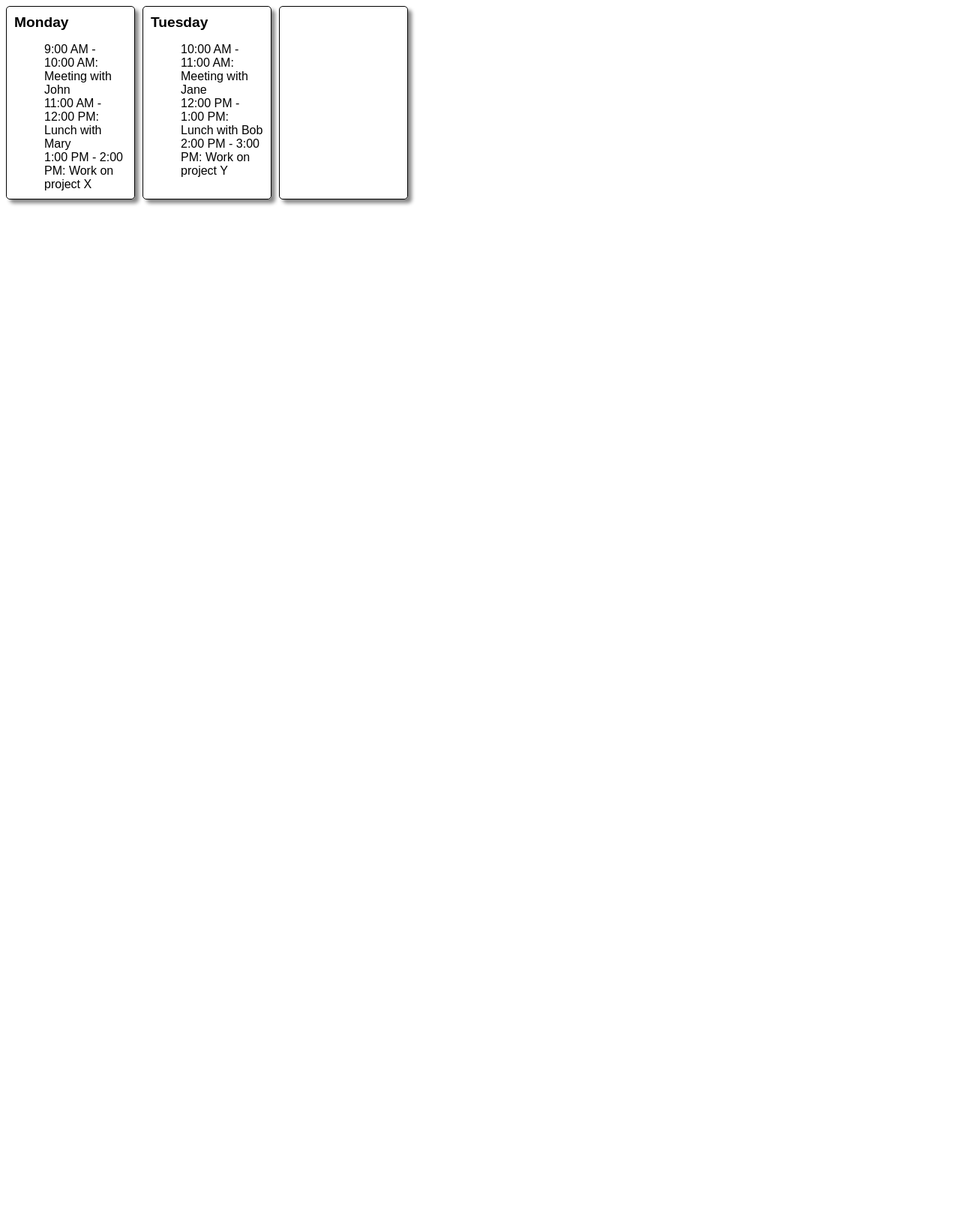
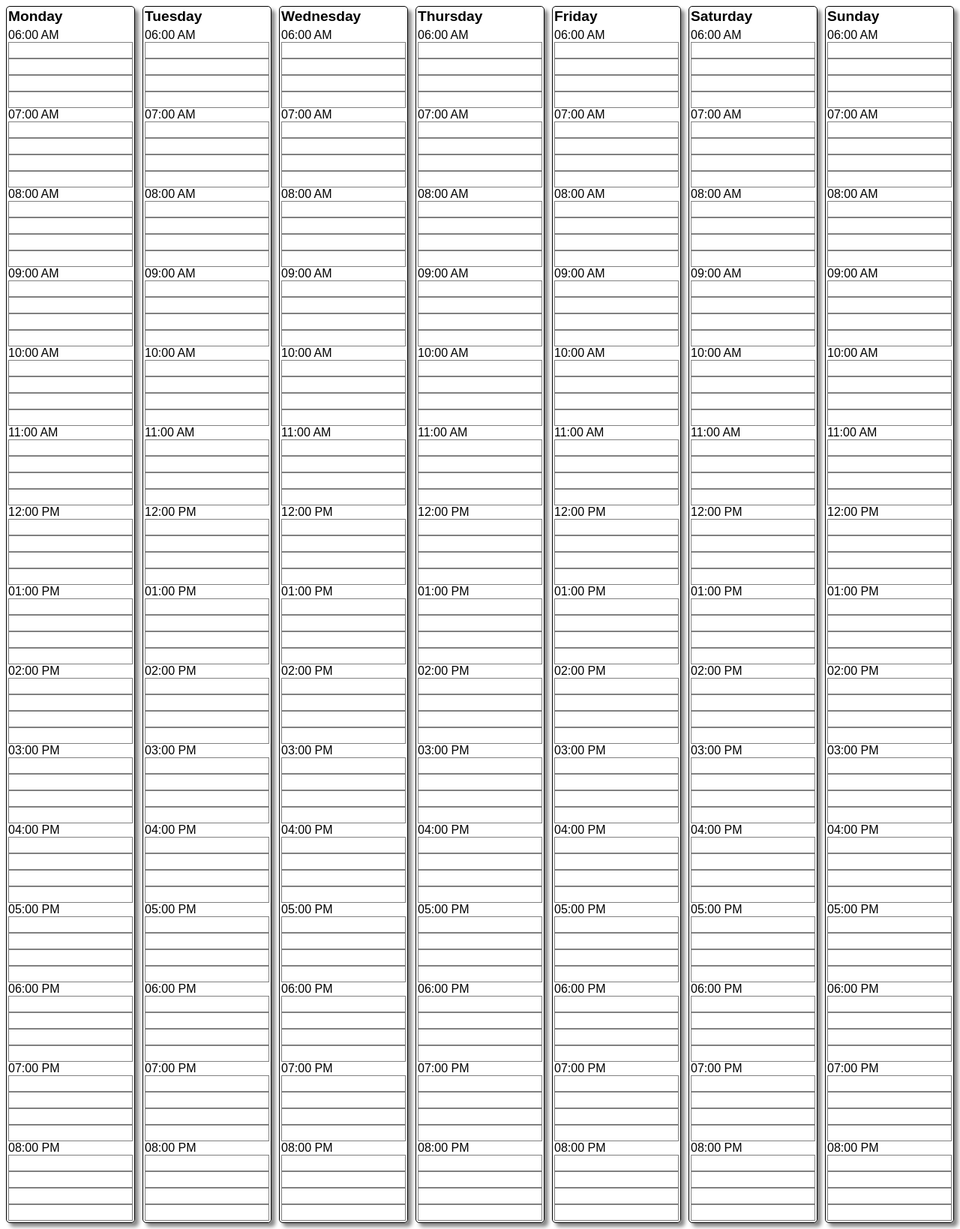
Before and after one commit to adamhannadev/django, a Django app: page / in a window 1280 px wide. Shown: the whole page at 75% size. Before the commit the page ends 274 px from the top, so only its background shows below. Run offline with Django 4.2, Linux system fonts and the light colour scheme.

Commit message:
Generate calendar view timeslots from range of open hours

```diff
--- a/ahbd/bookings/templates/bookings/week.html
+++ b/ahbd/bookings/templates/bookings/week.html
@@ -14,7 +14,7 @@
     }
 
     .calendar-week-view-day {
-      padding: 10px;
+      padding: 2px;
       border: 1px solid black;
       border-radius: 5px;
       box-shadow: 5px 5px 5px #888888;
@@ -30,28 +30,29 @@
       list-style: none;
       margin-bottom: 0;
     }
-
-    .calendar-week-view-day-event {
+    .calendar-week-view-day-events > .quarter-hour{
       margin-bottom: 5px;
+      font-size: x-small;
+      border: 1px solid gray;
+      padding: 10px;
+      margin:0px;
+      align-content: stretch;
     }
   </style>
 </head>
 <body>
   <div class="calendar-week-view">
+    {% for day in week %}
     <div class="calendar-week-view-day">
-      <div class="calendar-week-view-day-header">Monday</div>
-      <ul class="calendar-week-view-day-events">
-        <li>9:00 AM - 10:00 AM: Meeting with John</li>
-        <li>11:00 AM - 12:00 PM: Lunch with Mary</li>
-        <li>1:00 PM - 2:00 PM: Work on project X</li>
-      </ul>
+      <div class="calendar-week-view-day-header">{{day}}</div>
+      <div class="calendar-week-view-day-events">
+        {% for bl in times %}
+        <div class="time">{{bl}}</div>
+            {% for n in '1234' %}
+            <div class="quarter-hour"></div>
+            {% endfor %}
+        {% endfor %}
+      </div>
     </div>
-    <div class="calendar-week-view-day">
-      <div class="calendar-week-view-day-header">Tuesday</div>
-      <ul class="calendar-week-view-day-events">
-        <li>10:00 AM - 11:00 AM: Meeting with Jane</li>
-        <li>12:00 PM - 1:00 PM: Lunch with Bob</li>
-        <li>2:00 PM - 3:00 PM: Work on project Y</li>
-      </ul>
-    </div>
-    <div class="calendar-week-view-day">
+    {% endfor %}
+</div>
--- a/ahbd/bookings/views.py
+++ b/ahbd/bookings/views.py
@@ -1,11 +1,18 @@
 from django.shortcuts import render
+from datetime import datetime
 
 def calendar(request):
     # Render the weekly calendar view
+    times = []
+    for t in range(6,21):
+        formatted_time = datetime.strptime(f"{t}:00","%H:%M")
+        times.append(formatted_time.strftime("%I:%M %p"))
+
     return render(
         request,
         "bookings/week.html",
         {
-            "foo": "bar",
+            "times": times,
+            "week": ["Monday", "Tuesday", "Wednesday", "Thursday", "Friday", "Saturday", "Sunday"]
         }
     )
```
